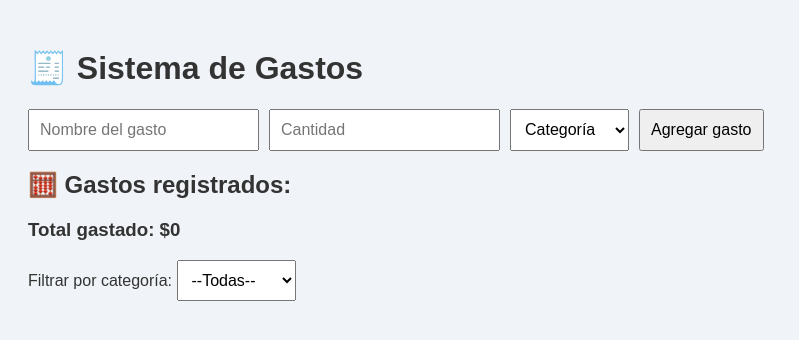
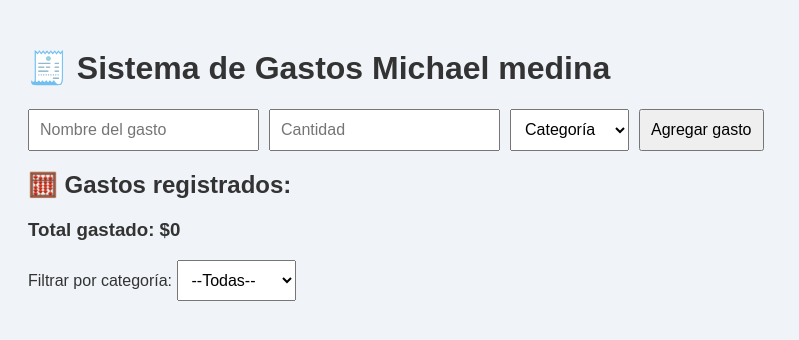
Before and after one commit to chambacu1013/sistema-gastos, a plain HTML site: page index.html in a window 1280 px wide. Shown: the whole page, without its empty margins (0-799 px from the left). Drawn offline with Linux system fonts and the light colour scheme.

```diff
--- a/index.html
+++ b/index.html
@@ -9,7 +9,7 @@
     <meta name="theme-color" content="#2196f3" />
   </head>
   <body>
-    <h1>🧾 Sistema de Gastos</h1>
+    <h1>🧾 Sistema de Gastos Michael medina</h1>
 
     <form id="form-gasto">
       <input type="text" id="nombre" placeholder="Nombre del gasto" required />
```
Also changed, not shown: 1 other file.
